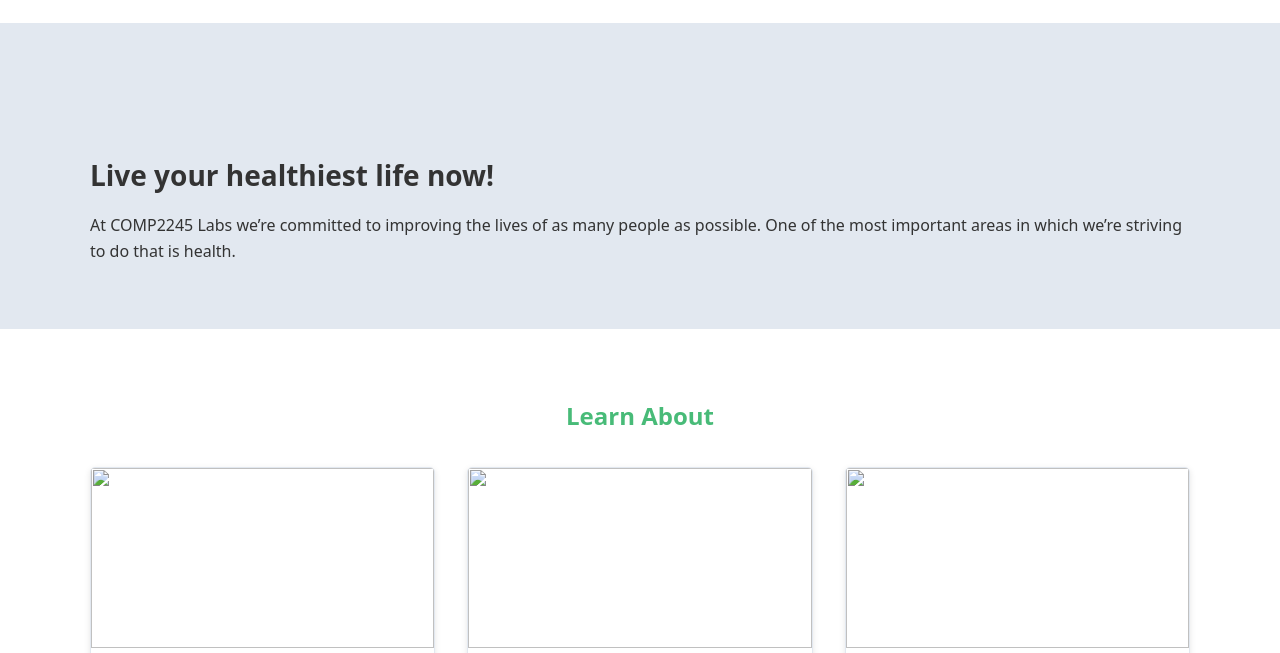
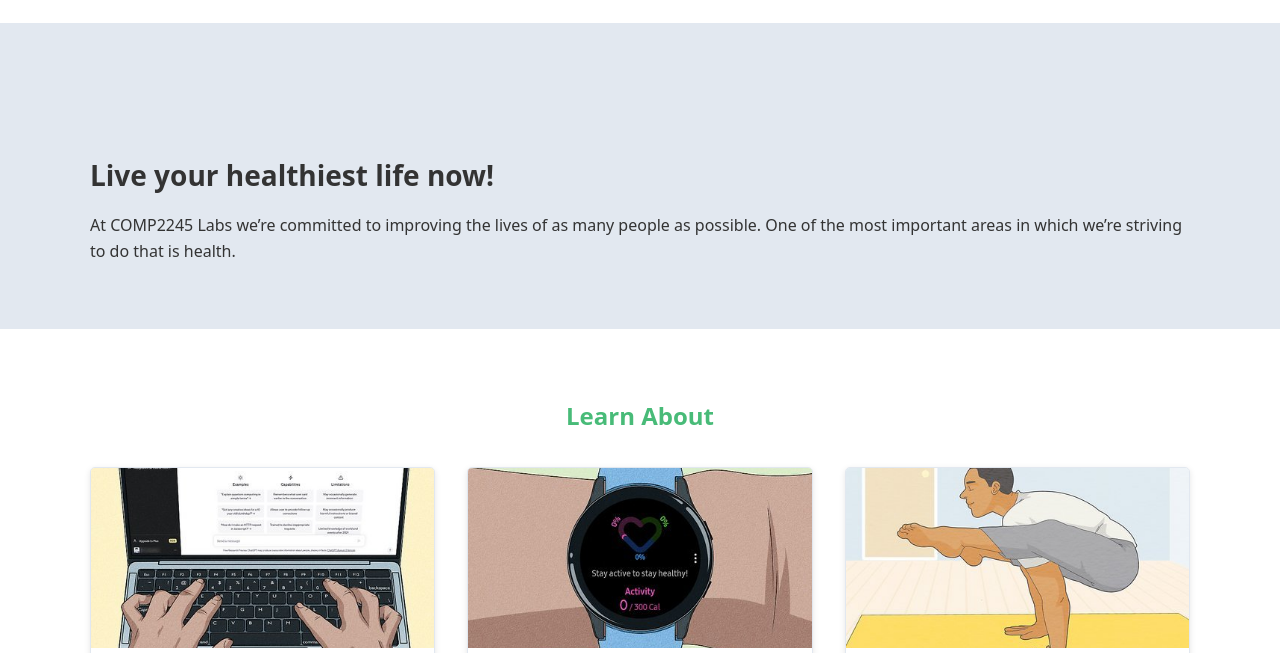
Before and after one commit to Dan-Dazzell/comp2245-project1, a plain HTML site: page index.html in a window 1280 px wide. Shown: the part 115-768 px from the top of the page. Drawn offline with Linux system fonts and the light colour scheme.

Commit message:
Added images

```diff
--- a/index.html
+++ b/index.html
@@ -39,21 +39,21 @@
                 <h2>Learn About</h2>
                 <div class="cards">
                     <div class="card">
-                        <img src="#" alt="">
+                        <img src="ai.jpg" alt="">
                         <div class="card-body">
                             <h3>Artificial Intelligence</h3>
                             <p>Learn how our innovations in machine learning are making a positive impact on healthcare.</p>
                         </div>
                     </div>
                     <div class="card">
-                        <img src="#" alt="">
+                        <img src="helty.jpg" alt="">
                         <div class="card-body">
                             <h3>Fitness+ Tracker</h3>
                             <p>Fitness+ is our new, engaging and personalized fitness tracking app experience designed to help you stay in shape and feel great.</p>
                         </div>
                     </div>
                     <div class="card">
-                        <img src="#" alt="">
+                        <img src="fomr.jpg" alt="">
                         <div class="card-body">
                             <h3>Healthy Lifestyle</h3>
                             <p>Being healthy should be part of your overall lifestyle. Living a healthy lifestyle can help prevent chronic diseases and long-term illnesses.Take control of your life with these 5 simple steps.</p>
@@ -110,7 +110,7 @@
     </main>
     <footer>
         <div class="container">
-            <p>Copyright 2020, Your Name</p>
+            <p>Copyright 2020, Jaheim Dazzell</p>
         </div>
     </footer>
 </body>
```
Also changed, not shown: ai.jpg (added), fomr.jpg (added), helty.jpg (added).
